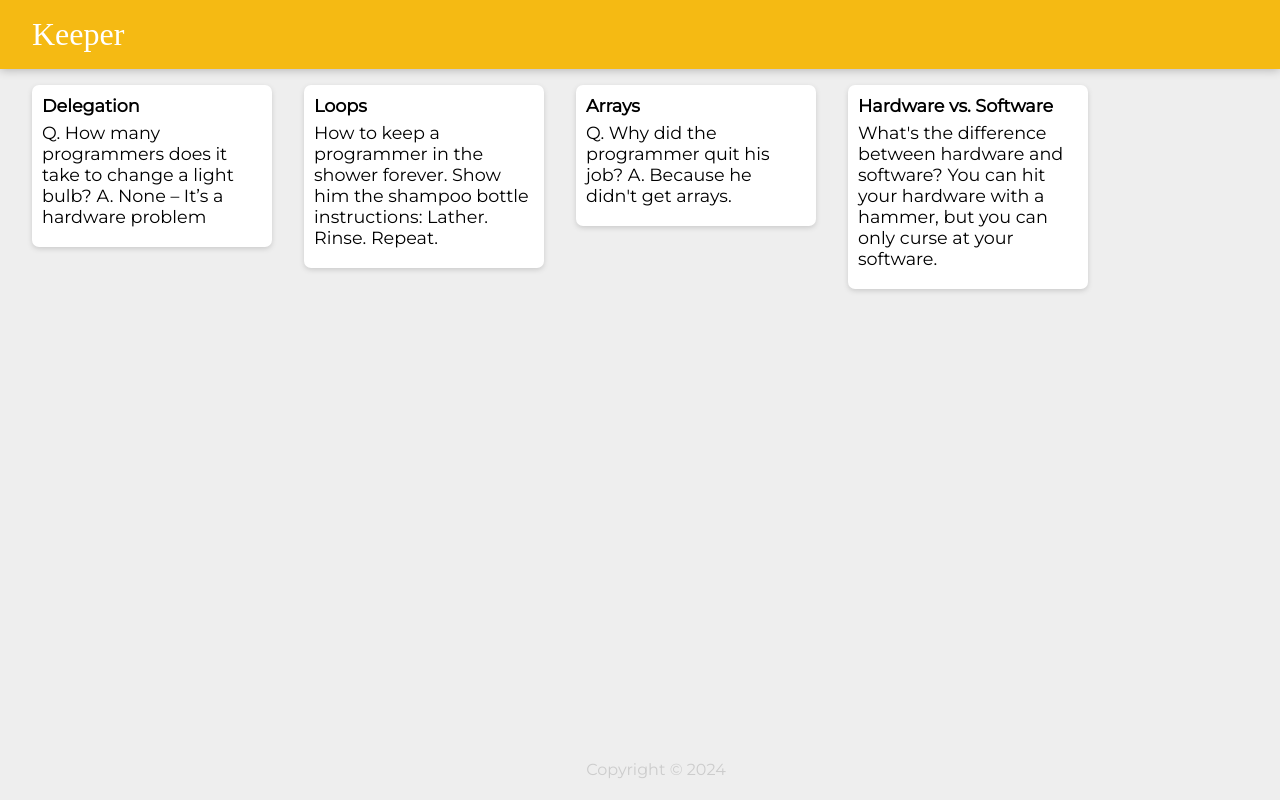
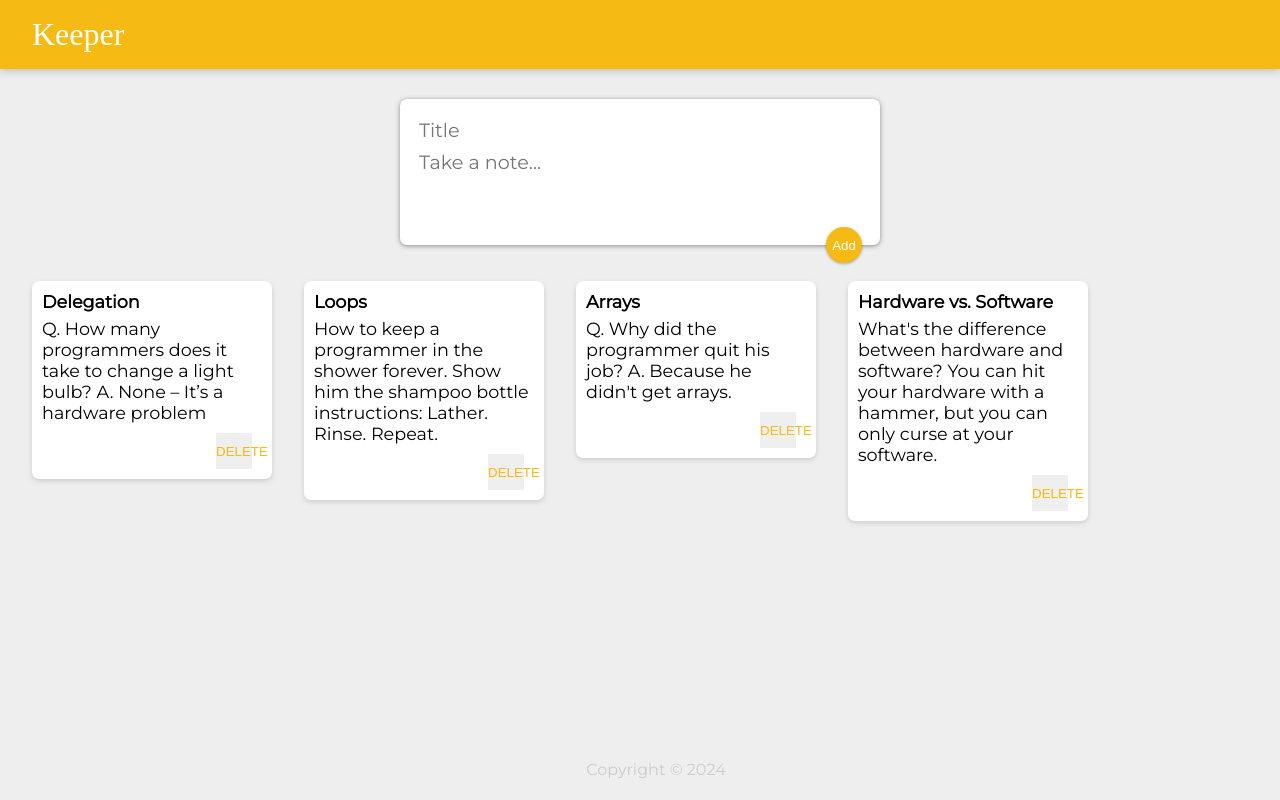
Before and after one commit to CodesLikeChicken/WebDevBootcamp-KeeperApp, a React (Create React App) app: page / in a window 1280 px wide. Built offline with nearby package versions, Linux system fonts and the light colour scheme; a web font is replaced by a local one.

Commit message:
Copy initial config for add/delete excercise.

```diff
--- a/public/styles.css
+++ b/public/styles.css
@@ -54,3 +54,49 @@
   white-space: pre-wrap;
   word-wrap: break-word;
 }
+
+.note button {
+  position: relative;
+  float: right;
+  margin-right: 10px;
+  color: #f5ba13;
+  border: none;
+  width: 36px;
+  height: 36px;
+  cursor: pointer;
+  outline: none;
+}
+
+form {
+  position: relative;
+  width: 480px;
+  margin: 30px auto 20px auto;
+  background: #fff;
+  padding: 15px;
+  border-radius: 7px;
+  box-shadow: 0 1px 5px rgb(138, 137, 137);
+}
+form input,
+form textarea {
+  width: 100%;
+  border: none;
+  padding: 4px;
+  outline: none;
+  font-size: 1.2em;
+  font-family: inherit;
+  resize: none;
+}
+form button {
+  position: absolute;
+  right: 18px;
+  bottom: -18px;
+  background: #f5ba13;
+  color: #fff;
+  border: none;
+  border-radius: 50%;
+  width: 36px;
+  height: 36px;
+  box-shadow: 0 1px 3px rgba(0, 0, 0, 0.3);
+  cursor: pointer;
+  outline: none;
+}
--- a/src/Components/App.jsx
+++ b/src/Components/App.jsx
@@ -5,13 +5,15 @@
 import { Note } from "./Note";
 
 import notes from "../notes";
+import CreateArea from "./CreateArea";
 
 export function App() {
   return (
     <>
       <Header />
-      {notes.map((note) => (
-        <Note title={note.title} content={note.content} />
+      <CreateArea />
+      {notes.map((note, index) => (
+        <Note key={index} title={note.title} content={note.content} />
       ))}
       <Footer />
     </>
--- /dev/null
+++ b/src/Components/CreateArea.jsx
@@ -0,0 +1,15 @@
+import React from "react";
+
+function CreateArea() {
+  return (
+    <div>
+      <form>
+        <input name="title" placeholder="Title" />
+        <textarea name="content" placeholder="Take a note..." rows="3" />
+        <button>Add</button>
+      </form>
+    </div>
+  );
+}
+
+export default CreateArea;
--- a/src/Components/Header.jsx
+++ b/src/Components/Header.jsx
@@ -3,7 +3,7 @@
 export function Header() {
   return (
     <header>
-      <h1 className="header">Keeper</h1>
+      <h1>Keeper</h1>
     </header>
   );
 }
--- a/src/Components/Note.jsx
+++ b/src/Components/Note.jsx
@@ -5,6 +5,7 @@
     <div className="note">
       <h1>{title}</h1>
       <p>{content}</p>
+      <button>DELETE</button>
     </div>
   );
 }
```
Also changed, not shown: src/index.js (+15 -0 lines).
